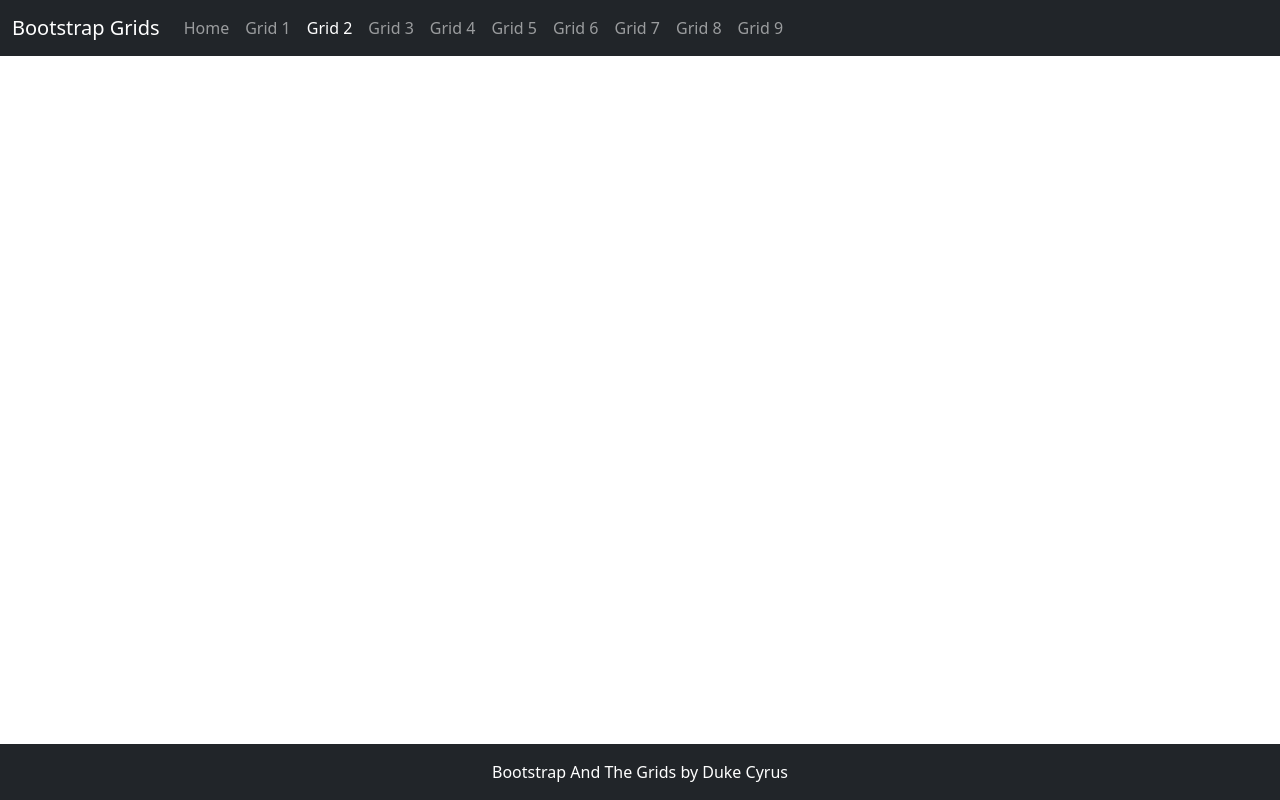
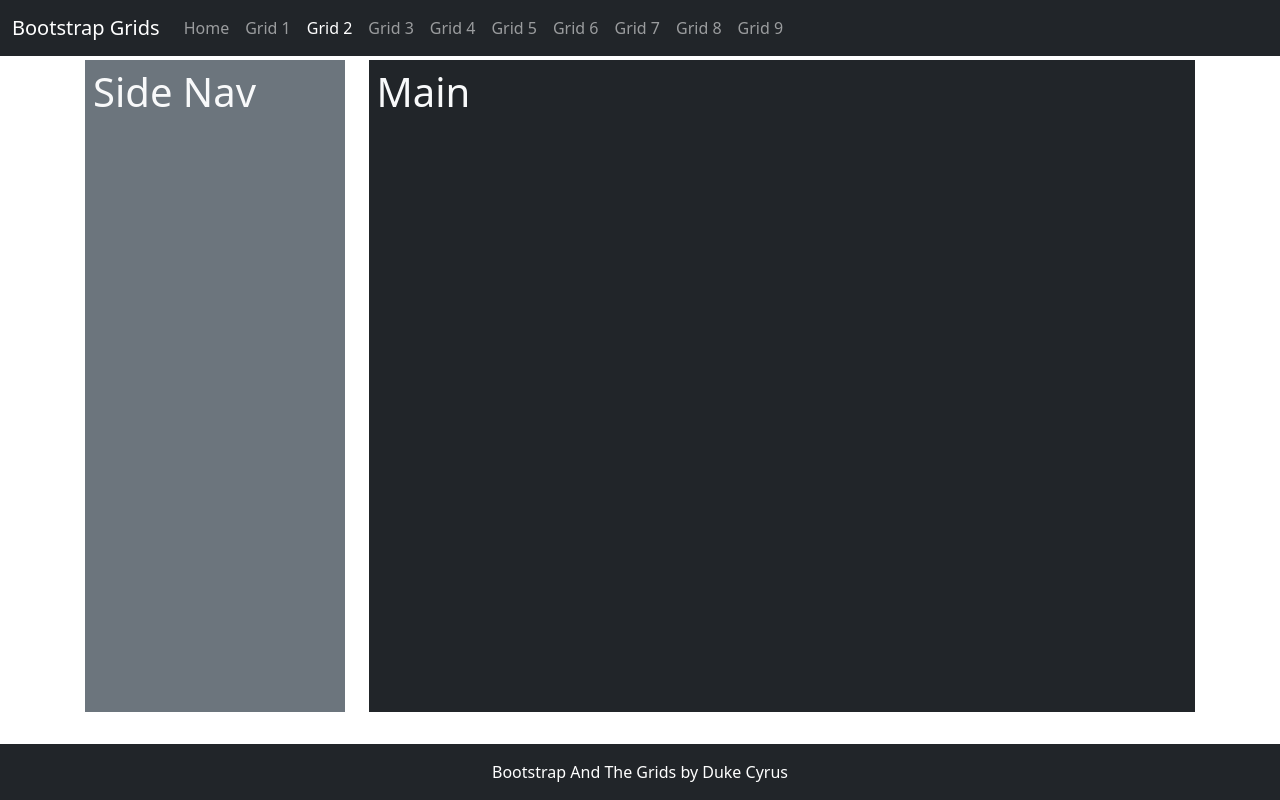
Before and after one commit to AndreasGuy54/BootstrapAndGrids, a plain HTML site: page grid2.html in a window 1280 px wide. Drawn offline with nearby package versions, Linux system fonts and the light colour scheme.

Commit message:
Completed Second Grid

```diff
--- a/grid2.html
+++ b/grid2.html
@@ -62,8 +62,19 @@
 </nav>
 
     <main class="flex-shrink-0">
-       <div class="container">
-
+       <div class="container h-100 minHeight">
+            <div class="row h-100 gy-2">
+                <div class="col-lg-3 col-md-12">
+                    <div class="bg-secondary text-light h-100 p-2">
+                        <h1>Side Nav</h1>
+                    </div>
+                </div>
+                <div class="col-lg-9 col-md-12">
+                    <div class="bg-dark text-light h-100 p-2">
+                        <h1>Main</h1>
+                    </div>
+                </div>
+            </div>
        </div>
     </main>
     <footer class="footer mt-auto py-3 bg-dark sticky-footer">
```
